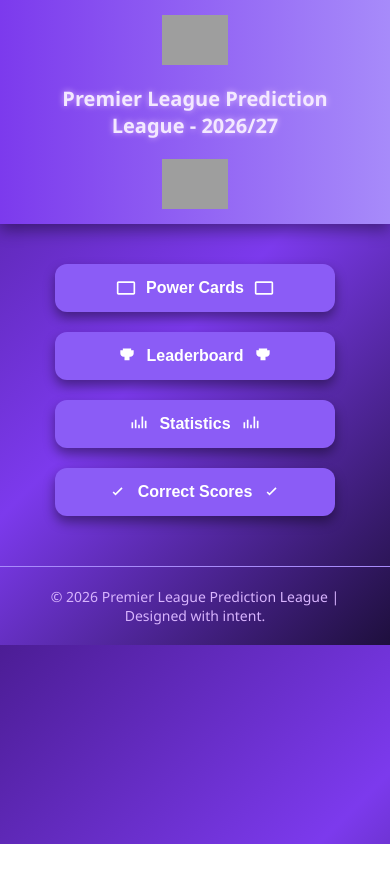
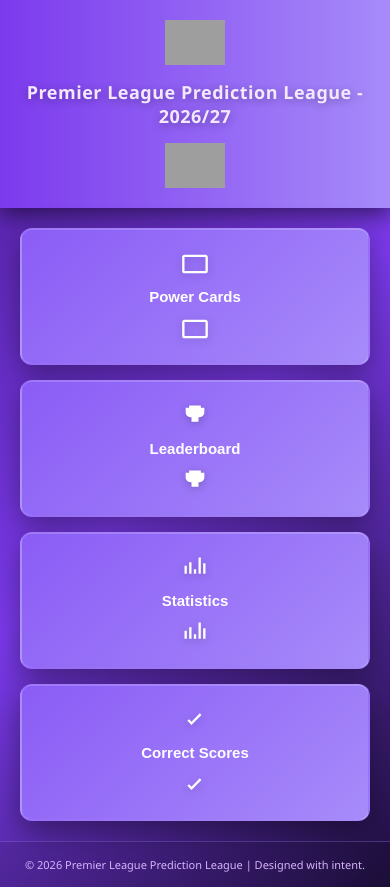
Before and after one commit to PremPredics/prem-predics, a plain HTML site: page index.html in a window 390 px wide. Before the commit the page ends 844 px from the top, so only its background shows below. Drawn offline with Linux system fonts and the light colour scheme; grey boxes are pictures that could not be loaded.

Commit message:
Redesign
Redesign to the homepage, making it Desktop and Mobile Friendly and requested button and visual art enhancements

```diff
--- a/index.html
+++ b/index.html
@@ -2,6 +2,7 @@
 <html lang="en">
 <head>
 <meta charset="UTF-8">
+<meta name="viewport" content="width=device-width, initial-scale=1.0">
 <title>Premier League Prediction League - 2026/27</title>
 <style>
 /* ===== BODY & BACKGROUND ===== */
@@ -11,124 +12,269 @@ body {
   color: #f3f4f6;
   margin: 0;
   padding: 0;
+  min-height: 100vh;
+  display: flex;
+  flex-direction: column;
 }
 
 /* ===== HEADER ===== */
 header {
   display: flex;
   align-items: center;
-  justify-content: space-between;
-  padding: 15px 20px;
+  justify-content: center;
+  gap: 20px;
+  padding: 25px 20px;
   background: linear-gradient(90deg, #7c3aed, #a78bfa);
-  box-shadow: 0 6px 15px rgba(0,0,0,0.4);
+  box-shadow: 0 8px 20px rgba(0,0,0,0.5);
   flex-wrap: wrap;
+  position: relative;
 }
 
 header img {
-  height: 50px;
+  height: 60px;
   width: auto;
+  transition: transform 0.3s ease;
+}
+
+header img:hover {
+  transform: scale(1.1);
 }
 
 header h1 {
-  flex-grow: 1;
+  font-size: 28px;
+  margin: 0;
+  color: #f3e8ff;
+  text-shadow: 0 2px 8px rgba(0,0,0,0.3);
   text-align: center;
-  font-size: 26px;
-  margin: 10px;
-  color: #f3e8ff;
-  text-shadow: 0 0 6px #d8b4fe;
+  letter-spacing: 0.5px;
+}
+
+/* ===== CONTAINER ===== */
+.container {
+  flex: 1;
+  display: flex;
+  align-items: center;
+  justify-content: center;
+  padding: 40px 20px;
 }
 
 /* ===== MENU BUTTONS ===== */
 .menu {
-  display: flex;
-  justify-content: center;
-  gap: 20px;
-  flex-wrap: wrap;
-  margin: 40px 20px;
+  display: grid;
+  grid-template-columns: repeat(auto-fit, minmax(280px, 1fr));
+  gap: 25px;
+  max-width: 1400px;
+  width: 100%;
 }
 
 .menu button {
-  padding: 18px 28px;
+  padding: 30px 25px;
   font-size: 18px;
-  font-weight: bold;
+  font-weight: 600;
   border: none;
-  border-radius: 12px;
+  border-radius: 16px;
   cursor: pointer;
-  background: #8b5cf6;
+  background: linear-gradient(135deg, #8b5cf6, #a78bfa);
   color: #fff;
-  box-shadow: 0 6px 12px rgba(0,0,0,0.4);
-  transition: all 0.3s ease;
-  width: 220px;
-  text-align: center;
+  box-shadow: 0 10px 30px rgba(0,0,0,0.4);
+  transition: all 0.3s cubic-bezier(0.34, 1.56, 0.64, 1);
   display: flex;
+  flex-direction: column;
   align-items: center;
   justify-content: center;
-  gap: 10px; /* space between icons and text */
+  gap: 15px;
+  text-align: center;
+  position: relative;
+  overflow: hidden;
+  border: 2px solid rgba(255,255,255,0.1);
+}
+
+.menu button::before {
+  content: '';
+  position: absolute;
+  top: 0;
+  left: -100%;
+  width: 100%;
+  height: 100%;
+  background: linear-gradient(90deg, transparent, rgba(255,255,255,0.2), transparent);
+  transition: left 0.5s ease;
+}
+
+.menu button:hover::before {
+  left: 100%;
 }
 
 .menu button:hover {
-  background: #a78bfa;
-  transform: translateY(-3px) scale(1.03);
-  box-shadow: 0 10px 20px rgba(0,0,0,0.5);
+  background: linear-gradient(135deg, #a78bfa, #c4b5fd);
+  transform: translateY(-8px) scale(1.05);
+  box-shadow: 0 15px 40px rgba(139, 92, 246, 0.5);
 }
 
 .menu button:active {
-  transform: translateY(1px) scale(0.98);
-  box-shadow: 0 4px 10px rgba(0,0,0,0.3);
+  transform: translateY(-2px) scale(0.98);
+  box-shadow: 0 8px 15px rgba(0,0,0,0.3);
 }
 
 /* ===== ICON STYLING ===== */
 .menu svg {
-  width: 24px;
-  height: 24px;
+  width: 40px;
+  height: 40px;
   fill: #fff;
+  filter: drop-shadow(0 2px 4px rgba(0,0,0,0.2));
+  transition: transform 0.3s ease;
+}
+
+.menu button:hover svg {
+  transform: scale(1.15) rotate(5deg);
+}
+
+/* ===== ICON CONTAINER ===== */
+.icon-container {
+  display: flex;
+  justify-content: center;
+  gap: 10px;
+  align-items: center;
 }
 
 /* ===== FOOTER ===== */
 footer {
   text-align: center;
-  padding: 20px;
+  padding: 25px 20px;
   color: #d8b4fe;
   font-size: 14px;
-  border-top: 1px solid #a78bfa;
-  margin-top: 50px;
+  border-top: 1px solid rgba(167, 139, 250, 0.3);
+  background: rgba(0,0,0,0.1);
 }
 
-/* ===== RESPONSIVE ===== */
+/* ===== RESPONSIVE - TABLET ===== */
+@media (max-width: 1024px) {
+  .menu {
+    grid-template-columns: repeat(auto-fit, minmax(250px, 1fr));
+    gap: 20px;
+    padding: 0 10px;
+  }
+
+  header h1 {
+    font-size: 24px;
+  }
+
+  .menu button {
+    padding: 25px 20px;
+    font-size: 16px;
+  }
+
+  .menu svg {
+    width: 35px;
+    height: 35px;
+  }
+}
+
+/* ===== RESPONSIVE - MOBILE ===== */
 @media (max-width: 768px) {
   header {
     flex-direction: column;
-    gap: 10px;
+    gap: 15px;
+    padding: 20px 15px;
+  }
+
+  header img {
+    height: 50px;
   }
 
   header h1 {
     font-size: 22px;
+    margin: 0;
+  }
+
+  .container {
+    padding: 30px 15px;
   }
 
   .menu {
-    flex-direction: column;
-    align-items: center;
+    grid-template-columns: 1fr;
+    gap: 18px;
   }
 
   .menu button {
-    width: 80%;
-    max-width: 300px;
+    padding: 25px 20px;
+    font-size: 16px;
+    gap: 12px;
+  }
+
+  .menu svg {
+    width: 32px;
+    height: 32px;
+  }
+
+  footer {
+    font-size: 12px;
+    padding: 20px 15px;
   }
 }
 
+/* ===== RESPONSIVE - SMALL MOBILE ===== */
 @media (max-width: 480px) {
+  header h1 {
+    font-size: 18px;
+  }
+
+  header img {
+    height: 45px;
+  }
+
+  .container {
+    padding: 20px 10px;
+  }
+
+  .menu {
+    gap: 15px;
+  }
+
+  .menu button {
+    padding: 20px 15px;
+    font-size: 15px;
+    gap: 10px;
+    border-radius: 12px;
+  }
+
+  .menu svg {
+    width: 28px;
+    height: 28px;
+  }
+
+  footer {
+    font-size: 11px;
+    padding: 15px 10px;
+  }
+}
+
+/* ===== LANDSCAPE MODE ===== */
+@media (max-height: 500px) and (orientation: landscape) {
+  header {
+    padding: 12px 20px;
+  }
+
   header h1 {
     font-size: 20px;
   }
 
+  .container {
+    padding: 15px 20px;
+  }
+
   .menu button {
-    font-size: 16px;
-    padding: 14px 20px;
+    padding: 15px 20px;
+    font-size: 14px;
   }
 
   .menu svg {
-    width: 20px;
-    height: 20px;
+    width: 28px;
+    height: 28px;
+  }
+
+  footer {
+    padding: 10px 20px;
+    font-size: 11px;
   }
 }
 </style>
@@ -142,59 +288,70 @@ footer {
   <img src="logo-right.png" alt="Right Logo">
 </header>
 
+<!-- ===== CONTAINER FOR CENTERED CONTENT ===== -->
+<div class="container">
   <!-- ===== MENU BUTTONS WITH ICONS ===== -->
   <div class="menu">
     <!-- Power Cards -->
     <button onclick="location.href='power-cards.html'">
-    <!-- Left Icon: Card -->
+      <div class="icon-container">
         <svg xmlns="http://www.w3.org/2000/svg" viewBox="0 0 24 24">
           <path d="M21 4H3c-1.1 0-2 .9-2 2v12c0 1.1.9 2 2 2h18c1.1 0 2-.9 2-2V6c0-1.1-.9-2-2-2zm0 14H3V6h18v12z"/>
         </svg>
+      </div>
       Power Cards
-    <!-- Right Icon: Card -->
+      <div class="icon-container">
         <svg xmlns="http://www.w3.org/2000/svg" viewBox="0 0 24 24">
           <path d="M21 4H3c-1.1 0-2 .9-2 2v12c0 1.1.9 2 2 2h18c1.1 0 2-.9 2-2V6c0-1.1-.9-2-2-2zm0 14H3V6h18v12z"/>
         </svg>
+      </div>
     </button>
 
     <!-- Leaderboard -->
     <button onclick="location.href='leaderboard.html'">
-    <!-- Left Icon: Trophy -->
+      <div class="icon-container">
         <svg xmlns="http://www.w3.org/2000/svg" viewBox="0 0 24 24">
           <path d="M17 3H7v2H4v4c0 2.21 1.79 4 4 4h1v4h6v-4h1c2.21 0 4-1.79 4-4V5h-3V3z"/>
         </svg>
+      </div>
       Leaderboard
-    <!-- Right Icon: Trophy -->
+      <div class="icon-container">
         <svg xmlns="http://www.w3.org/2000/svg" viewBox="0 0 24 24">
           <path d="M17 3H7v2H4v4c0 2.21 1.79 4 4 4h1v4h6v-4h1c2.21 0 4-1.79 4-4V5h-3V3z"/>
         </svg>
+      </div>
     </button>
 
     <!-- Statistics -->
     <button onclick="location.href='statistics.html'">
-    <!-- Left Icon: Chart -->
+      <div class="icon-container">
         <svg xmlns="http://www.w3.org/2000/svg" viewBox="0 0 24 24">
           <path d="M3 17h2v-7H3v7zm4 0h2V7H7v10zm4 0h2v-4h-2v4zm4 0h2V3h-2v14zm4 0h2v-9h-2v9z"/>
         </svg>
+      </div>
       Statistics
-    <!-- Right Icon: Chart -->
+      <div class="icon-container">
         <svg xmlns="http://www.w3.org/2000/svg" viewBox="0 0 24 24">
           <path d="M3 17h2v-7H3v7zm4 0h2V7H7v10zm4 0h2v-4h-2v4zm4 0h2V3h-2v14zm4 0h2v-9h-2v9z"/>
         </svg>
+      </div>
     </button>
 
     <!-- Correct Scores -->
     <button onclick="location.href='correct-scores.html'">
-    <!-- Left Icon: Check -->
+      <div class="icon-container">
         <svg xmlns="http://www.w3.org/2000/svg" viewBox="0 0 24 24">
           <path d="M9 16.2l-3.5-3.5 1.4-1.4L9 13.4l7.1-7.1 1.4 1.4z"/>
         </svg>
+      </div>
       Correct Scores
-    <!-- Right Icon: Check -->
+      <div class="icon-container">
         <svg xmlns="http://www.w3.org/2000/svg" viewBox="0 0 24 24">
           <path d="M9 16.2l-3.5-3.5 1.4-1.4L9 13.4l7.1-7.1 1.4 1.4z"/>
         </svg>
+      </div>
     </button>
+  </div>
 </div>
 
 <!-- ===== FOOTER ===== -->
```
Lines whose indentation alone changed are shown as unchanged.
